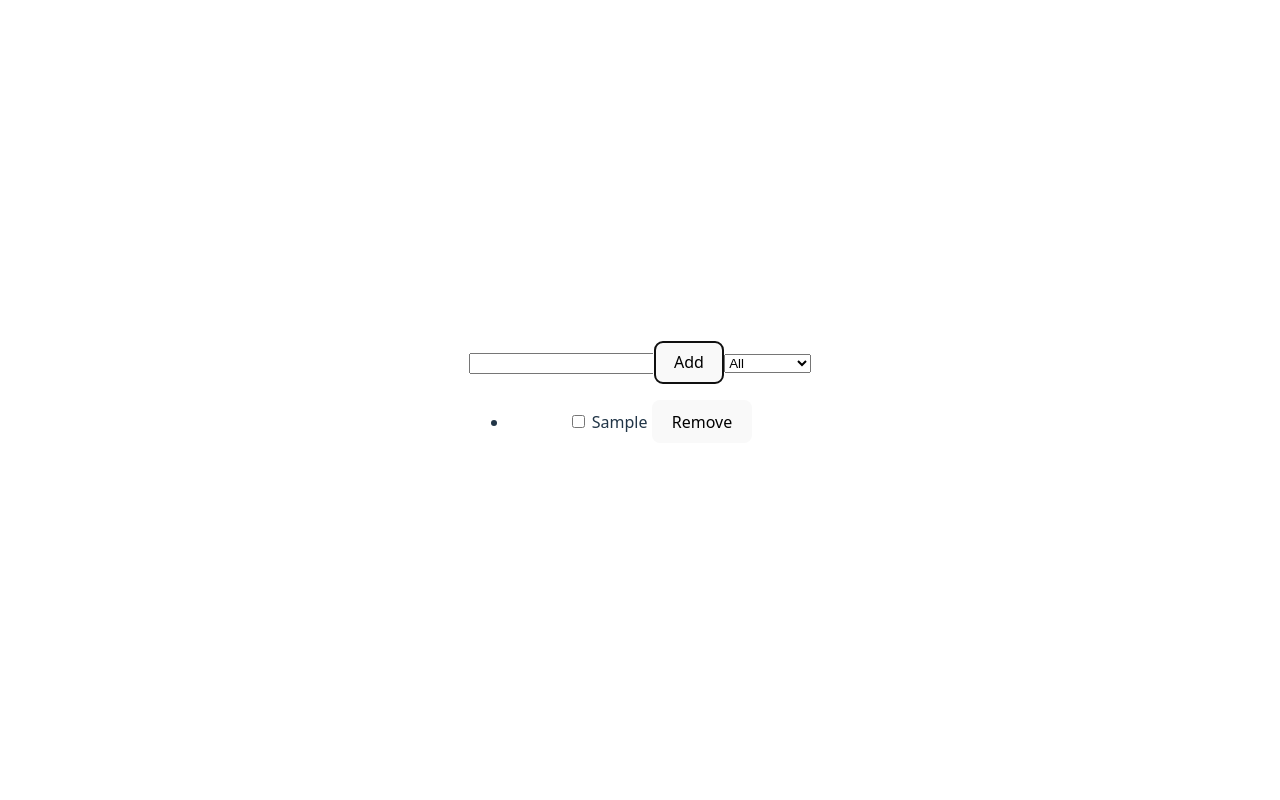
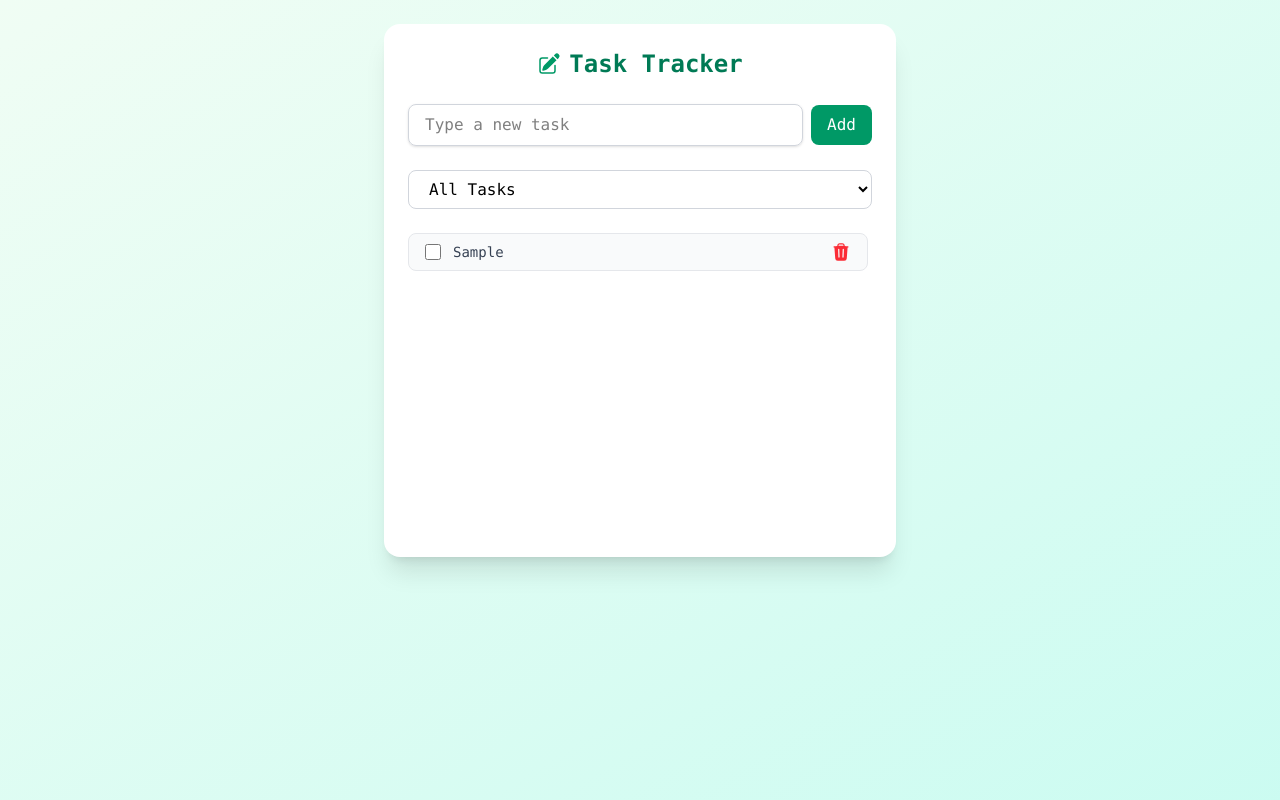
Before and after one commit to Romeomudloffar12/32-pbk-uts-233510926, a Vue app: page / in a window 1280 px wide. Both pictures are taken after typing "Sample" into the empty fields and a click on the button "Add". Built offline with nearby package versions, Linux system fonts and the light colour scheme.

Commit message:
clear code and styling

```diff
--- a/package.json
+++ b/package.json
@@ -9,6 +9,9 @@
     "preview": "vite preview"
   },
   "dependencies": {
+    "@heroicons/vue": "^2.2.0",
+    "@tailwindcss/vite": "^4.1.5",
+    "tailwindcss": "^4.1.5",
     "vue": "^3.5.13"
   },
   "devDependencies": {
--- a/src/App.vue
+++ b/src/App.vue
@@ -1,15 +1,13 @@
 <script setup>
 import { ref, computed } from 'vue'
+import { TrashIcon, PencilSquareIcon } from '@heroicons/vue/24/solid'
 
 const listTask = ref([])
 const newTask = ref('')
 const filter = ref('all')
 
 const addTask = () => {
-  if (newTask.value === '') {
-    console.log('Please enter a task')
-    return
-  }
+  if (newTask.value === '') return
   listTask.value.push({
     id: listTask.value.length + 1,
     title: newTask.value,
@@ -23,34 +21,68 @@ const removeTask = (id) => {
 }
 
 const filteredList = computed(() => {
-  if (filter.value === 'all') {
-    return listTask.value
-  } else if (filter.value === 'completed') {
-    return listTask.value.filter(task => task.completed)
-  } else {
-    return listTask.value.filter(task => !task.completed)
-  }
+  if (filter.value === 'all') return listTask.value
+  else if (filter.value === 'completed') return listTask.value.filter(task => task.completed)
+  else return listTask.value.filter(task => !task.completed)
 })
-
 </script>
 
 <template>
-  <div>
-    <input type="text" v-model="newTask" @keyup.enter="addTask">
-    <button @click="addTask">Add</button>
-    <select v-model="filter">
-      <option value="all">All</option>
+  <div class="min-h-screen bg-gradient-to-br from-green-50 to-teal-100 flex justify-center items-start p-6">
+    <div class="w-full max-w-lg bg-white shadow-xl rounded-2xl p-6 space-y-6 font-mono">
+      <h1 class="text-2xl font-bold text-center text-emerald-700 flex items-center justify-center gap-2">
+        <PencilSquareIcon class="w-6 h-6 text-emerald-600" />
+        Task Tracker
+      </h1>
+
+      <div class="flex items-center gap-2">
+        <input
+          v-model="newTask"
+          @keyup.enter="addTask"
+          placeholder="Type a new task"
+          class="flex-1 px-4 py-2 border border-gray-300 rounded-lg shadow-sm focus:outline-none focus:ring-2 focus:ring-emerald-400"
+        />
+        <button
+          @click="addTask"
+          class="bg-emerald-600 text-white px-4 py-2 rounded-lg hover:bg-emerald-700 transition"
+        >
+          Add
+        </button>
+      </div>
+
+      <select
+        v-model="filter"
+        class="w-full px-4 py-2 border border-gray-300 rounded-lg focus:ring-2 focus:ring-emerald-400"
+      >
+        <option value="all">All Tasks</option>
         <option value="completed">Completed</option>
         <option value="active">Active</option>
       </select>
-    <ul>
-      <li v-for="task in filteredList" :key="task.id">
-        <input type="checkbox" v-model="task.completed">
+
+      <ul class="space-y-3 h-75 overflow-y-auto pr-1">
+        <li
+          v-for="task in filteredList"
+          :key="task.id"
+          class="flex justify-between items-center bg-gray-50 border border-gray-200 rounded-lg px-4 py-2 hover:bg-gray-100 transition"
+        >
+          <div class="flex items-center gap-3">
+            <input
+              type="checkbox"
+              v-model="task.completed"
+              class="w-4 h-4 text-emerald-600"
+            />
+            <span
+              :class="task.completed ? 'line-through text-gray-400' : 'text-gray-700'"
+              class="text-sm"
+            >
               {{ task.title }}
-        <button @click="removeTask(task.id)">Remove</button>
+            </span>
+          </div>
+          <button @click="removeTask(task.id)" class="text-red-500 hover:text-red-700">
+            <TrashIcon class="w-5 h-5" />
+          </button>
         </li>
       </ul>
     </div>
+  </div>
 </template>
-
-<style scoped></style>
--- a/src/style.css
+++ b/src/style.css
@@ -1,79 +1 @@
-:root {
-  font-family: system-ui, Avenir, Helvetica, Arial, sans-serif;
-  line-height: 1.5;
-  font-weight: 400;
-
-  color-scheme: light dark;
-  color: rgba(255, 255, 255, 0.87);
-  background-color: #242424;
-
-  font-synthesis: none;
-  text-rendering: optimizeLegibility;
-  -webkit-font-smoothing: antialiased;
-  -moz-osx-font-smoothing: grayscale;
-}
-
-a {
-  font-weight: 500;
-  color: #646cff;
-  text-decoration: inherit;
-}
-a:hover {
-  color: #535bf2;
-}
-
-body {
-  margin: 0;
-  display: flex;
-  place-items: center;
-  min-width: 320px;
-  min-height: 100vh;
-}
-
-h1 {
-  font-size: 3.2em;
-  line-height: 1.1;
-}
-
-button {
-  border-radius: 8px;
-  border: 1px solid transparent;
-  padding: 0.6em 1.2em;
-  font-size: 1em;
-  font-weight: 500;
-  font-family: inherit;
-  background-color: #1a1a1a;
-  cursor: pointer;
-  transition: border-color 0.25s;
-}
-button:hover {
-  border-color: #646cff;
-}
-button:focus,
-button:focus-visible {
-  outline: 4px auto -webkit-focus-ring-color;
-}
-
-.card {
-  padding: 2em;
-}
-
-#app {
-  max-width: 1280px;
-  margin: 0 auto;
-  padding: 2rem;
-  text-align: center;
-}
-
-@media (prefers-color-scheme: light) {
-  :root {
-    color: #213547;
-    background-color: #ffffff;
-  }
-  a:hover {
-    color: #747bff;
-  }
-  button {
-    background-color: #f9f9f9;
-  }
-}
+@import 'tailwindcss';
--- a/vite.config.js
+++ b/vite.config.js
@@ -1,7 +1,10 @@
 import { defineConfig } from 'vite'
 import vue from '@vitejs/plugin-vue'
+import tailwindcss from '@tailwindcss/vite'
 
 // https://vite.dev/config/
 export default defineConfig({
-  plugins: [vue()],
+  plugins: [vue(),
+    tailwindcss()
+  ],
 })
```
Also changed, not shown: 1 other file (tests, documents, lock files or other folders). Lines whose indentation alone changed are shown as unchanged.
